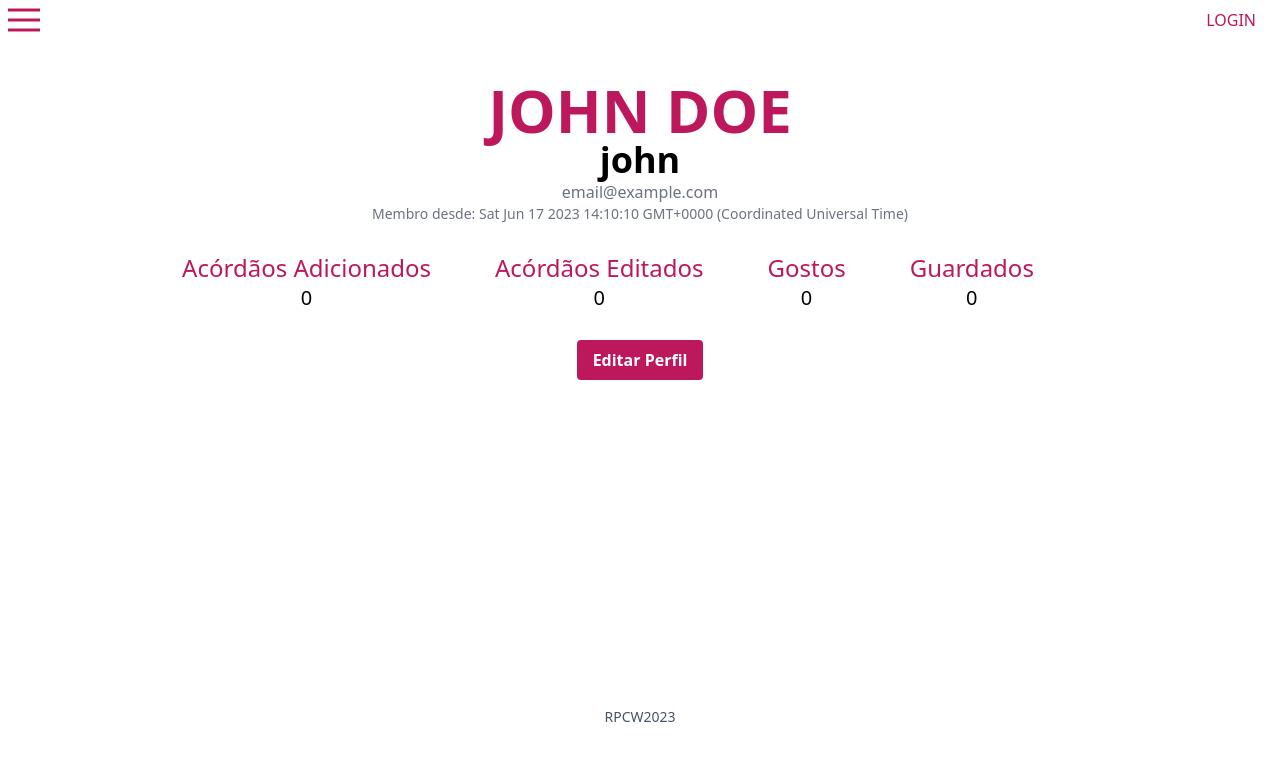
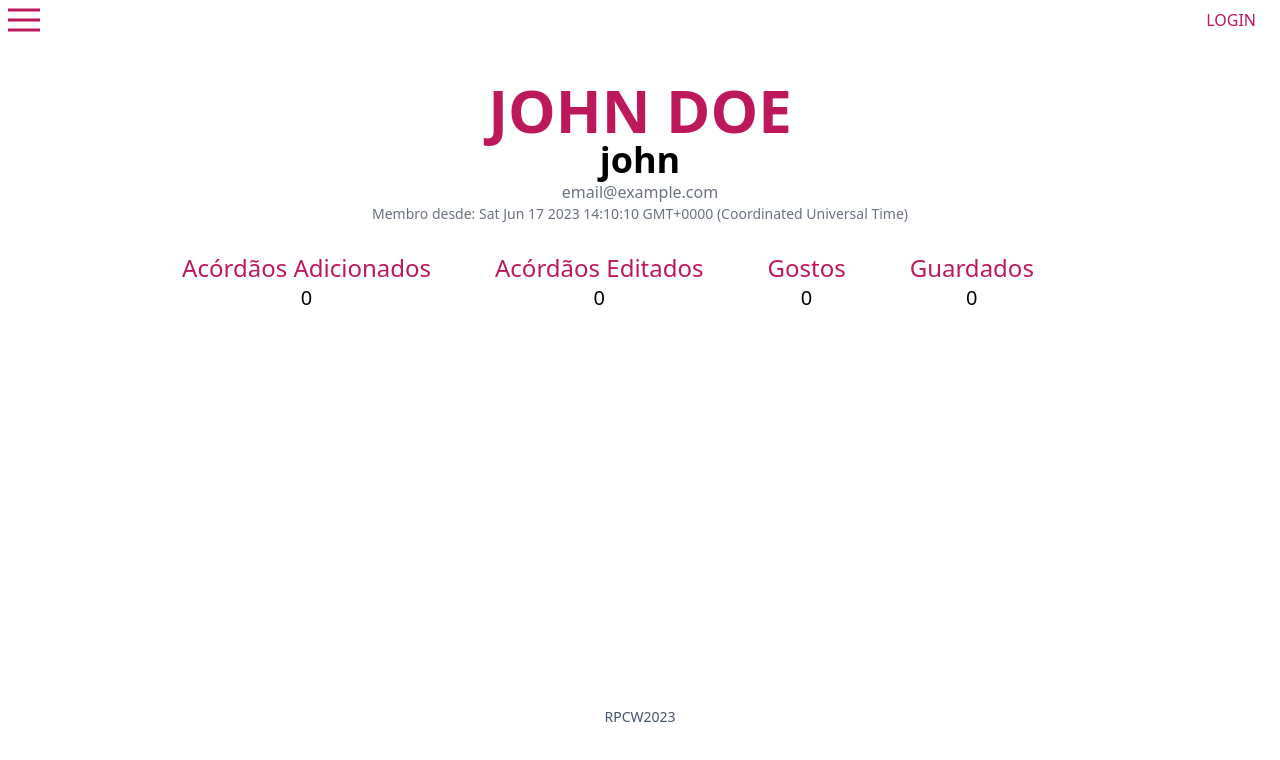
Before and after one commit to franl08/themis, a SvelteKit app: page /user/john in a window 1280 px wide. Shown: the top 760 px of the page. Built offline with nearby package versions, Linux system fonts and the light colour scheme.

Commit message:
user can only edit his own profile

```diff
--- a/src/routes/user/[id]/+page.svelte
+++ b/src/routes/user/[id]/+page.svelte
@@ -5,6 +5,7 @@
 	import '../../../app.css';
 	/** @type {import('./$types').PageData} */
 	export let data;
+	export let username = '';
 </script>
 
 <div class="flex flex-col mt-10">
@@ -30,7 +31,9 @@
 			<p class="flex justify-center text-xl dark:text-white">{data.saved}</p>
 		</div>
 	</div>
-	<div class="flex flex-row justify-center mt-7">
-		<a href="/user/{data.username}/edit"><Button>Editar Perfil</Button></a>
-	</div>
+	{#if data.username === username}
+		<div class="flex flex-row justify-center mt-7">
+			<a href="/user/{data.username}/edit"><Button>Editar Perfil</Button></a>
+		</div>
+	{/if}
 </div>
```
